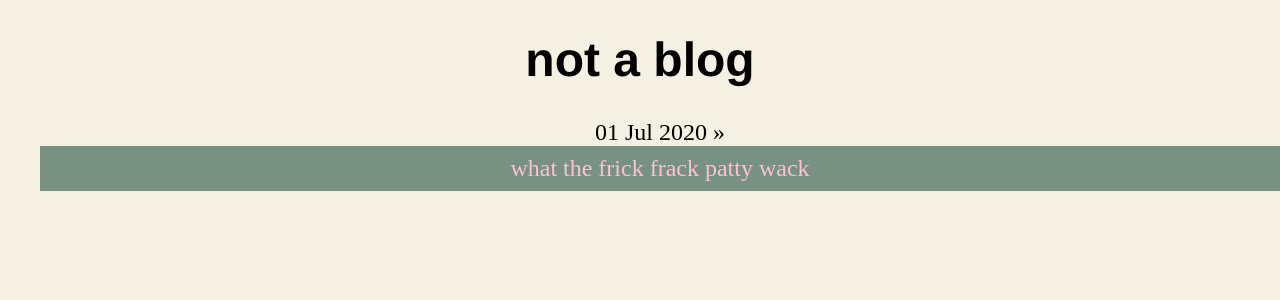
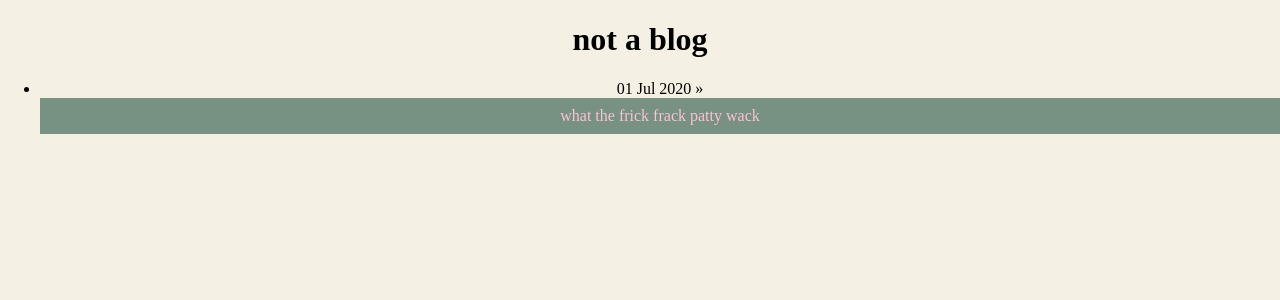
Before and after one commit to soupypan/soupypan.github.io, a Jekyll site: the page built from blog/index.html, in a window 1280 px wide. Shown: the top 300 px of the page. Built offline with Jekyll 4.4.1, drawn with Linux system fonts in a browser that asks for light colours.

Commit message:
Update main.css

```diff
--- a/css/main.css
+++ b/css/main.css
@@ -60,28 +60,6 @@
 li a:hover {
     background: #DE9988;
 }
-a:hover {
+li a:hover {
   color: #E3C374;
 }
-h1 {
-    font-size: 3em;
-    font-family:'Helvetica', 'Arial', 'Sans-Serif';
-}
-
-
-
-
-
-p {
-    font-size: 1.5em;
-    line-height: 1.4em;
-    color: #333;
-}
-ul.posts {
-    margin: 20px auto 40px;
-    font-size: 1.5em;
-}
-
-ul.posts li {
-    list-style: none;
-}
```
